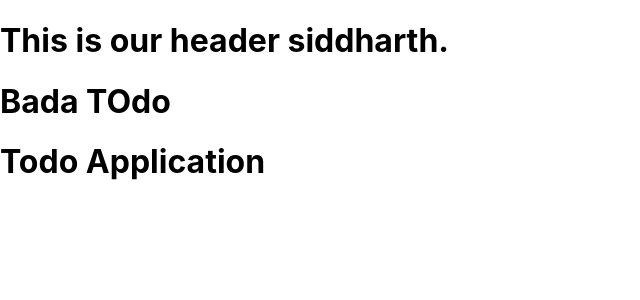
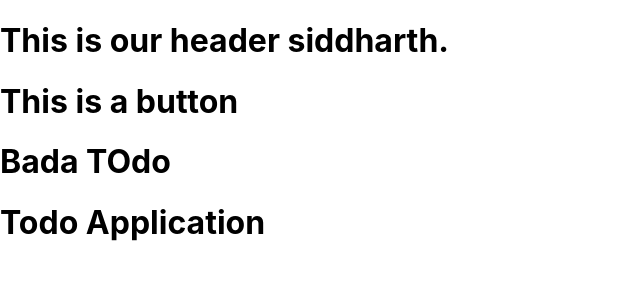
Before and after one commit to siddharthteli/react-hands-on, a React (Create React App) app: page / in a window 1280 px wide. Shown: the top 300 px of the page, without its empty margins (0-640 px from the left). Built offline with nearby package versions, Linux system fonts and the light colour scheme.

Commit message:
Add:Button component to App.js Implemented:
Because:

```diff
--- a/src/App.js
+++ b/src/App.js
@@ -1,4 +1,4 @@
-
+import Button from "./componenets/Button"
 import logo from "./logo.svg";
 import "./App.css";
 import Header from "./componenets/Header"
@@ -8,6 +8,7 @@ function App() {
   return (
     <div className="container">
       <Header title='siddharth'/>
+      <Button/>
      <h1>
        {name_app}
      </h1>
--- /dev/null
+++ b/src/componenets/Button.js
@@ -0,0 +1,6 @@
+const Button = () => {
+    return(
+    <h1> This is a button </h1>)
+};
+
+export default Button;
```
